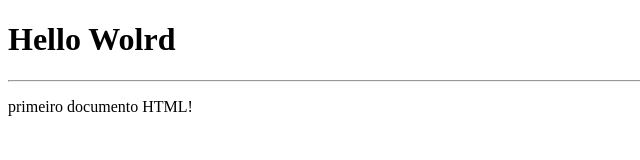
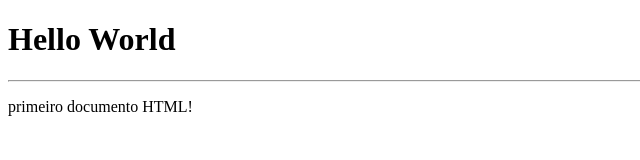
Before and after one commit to Vektahh/incializacao, a plain HTML site: page index.html in a window 1280 px wide. Shown: the full height of the page, 0-640 px from the left. Drawn offline with Linux system fonts and the light colour scheme.

Commit message:
Update index.html

```diff
--- a/index.html
+++ b/index.html
@@ -6,7 +6,7 @@
     <title>exercício basico</title>
 </head>
 <body>
-   <h1>Hello Wolrd</h1>
+   <h1>Hello World</h1>
    <hr>
    <p>primeiro documento HTML!</p>
 </body>
```
